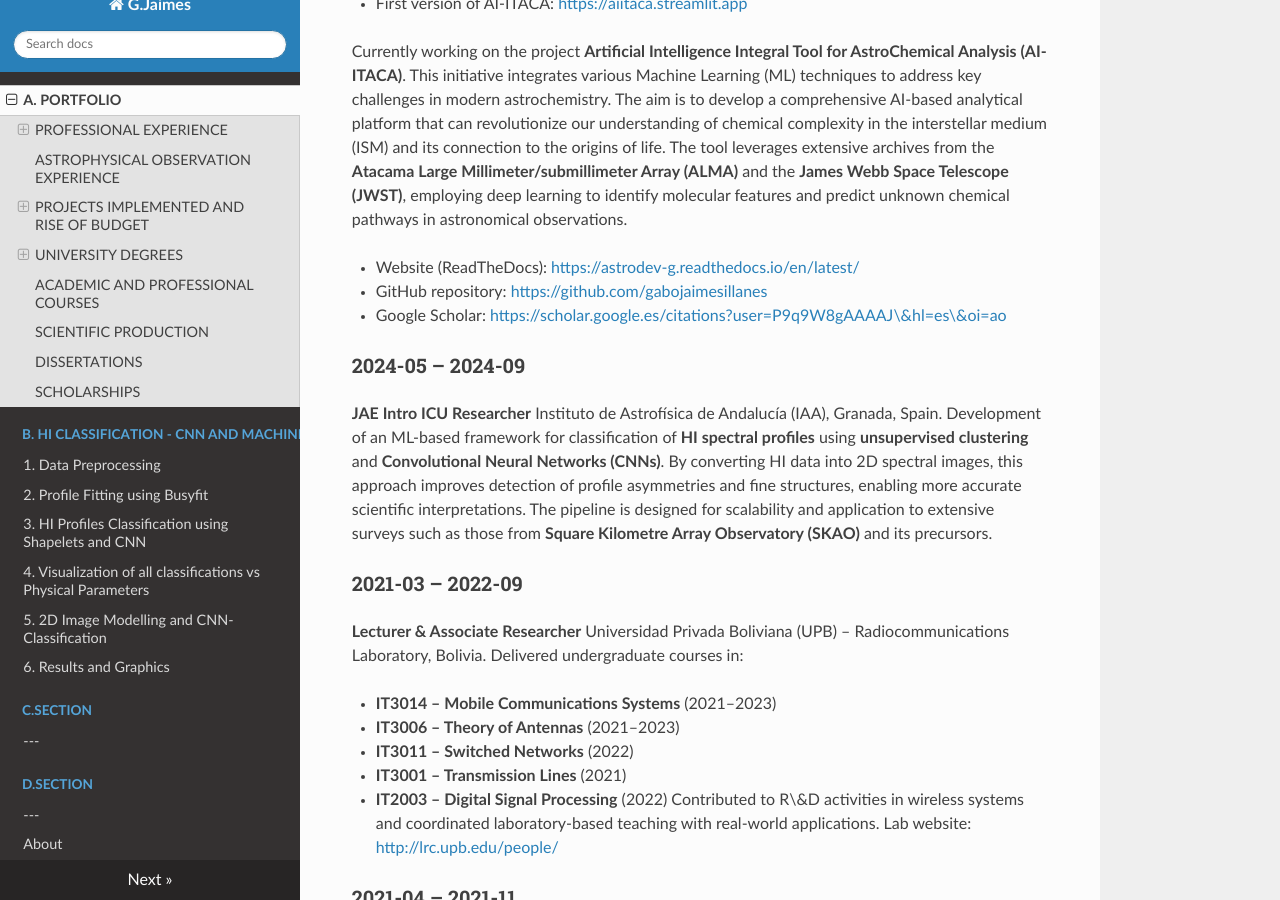
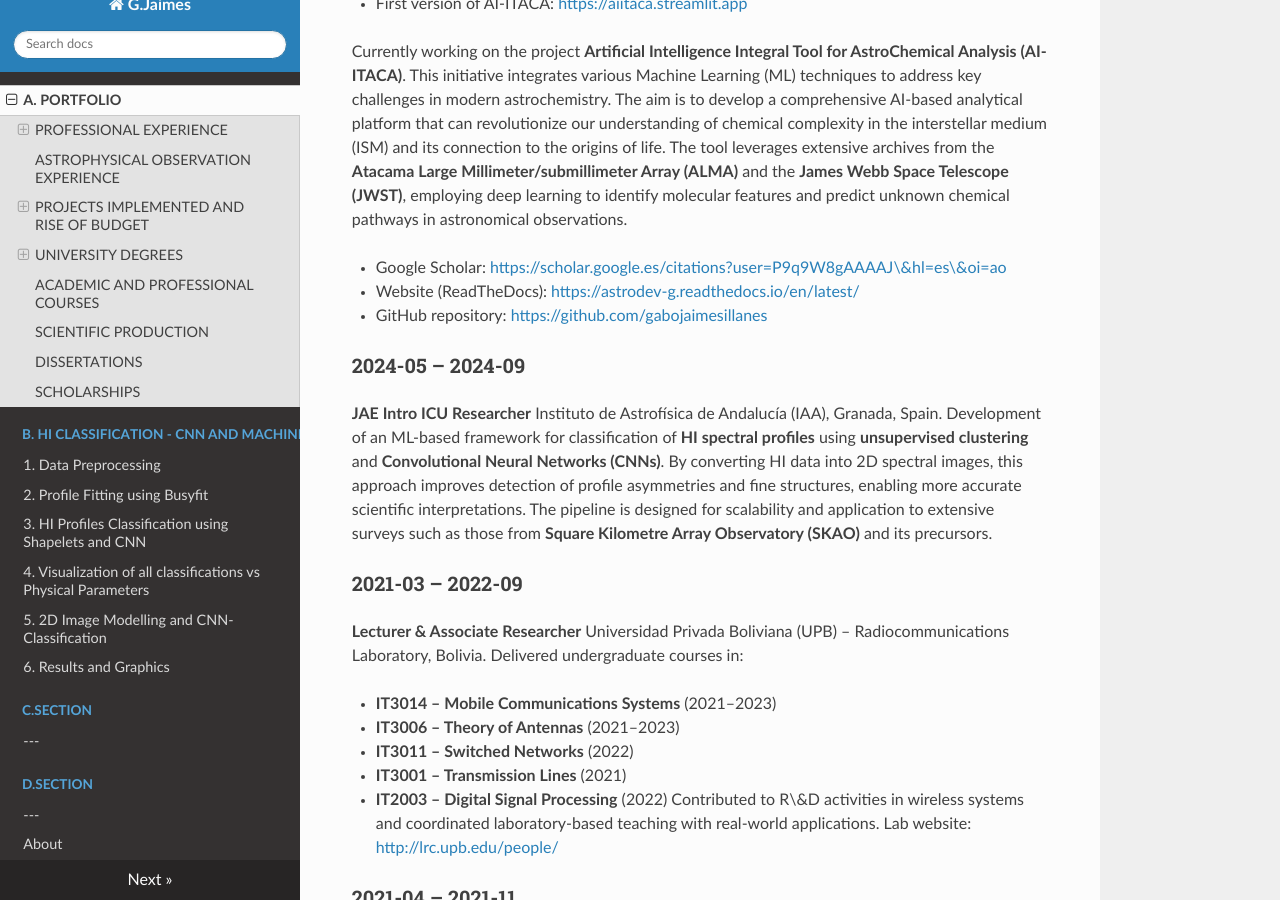
Before and after one commit to gabojaimesillanes/g.jaimes.illanes, an MkDocs documentation site: the page built from docs/portfolio.md, in a window 1280 px wide and 900 px high, scrolled down 1167 px. Built offline with MkDocs 1.6.1, drawn with Linux system fonts in a browser that asks for light colours; nearby versions of some CDN libraries.

```diff
--- a/docs/portfolio.md
+++ b/docs/portfolio.md
@@ -24,9 +24,9 @@ The TFC contract is supported by the **Momentum Program**, an initiative by the
 
 Currently working on the project **Artificial Intelligence Integral Tool for AstroChemical Analysis (AI-ITACA)**. This initiative integrates various Machine Learning (ML) techniques to address key challenges in modern astrochemistry. The aim is to develop a comprehensive AI-based analytical platform that can revolutionize our understanding of chemical complexity in the interstellar medium (ISM) and its connection to the origins of life. The tool leverages extensive archives from the **Atacama Large Millimeter/submillimeter Array (ALMA)** and the **James Webb Space Telescope (JWST)**, employing deep learning to identify molecular features and predict unknown chemical pathways in astronomical observations.
 
+* Google Scholar: [https://scholar.google.es/citations?user=P9q9W8gAAAAJ\&hl=es\&oi=ao](https://scholar.google.es/citations?user=P9q9W8gAAAAJ&hl=es&oi=ao)
 * Website (ReadTheDocs): [https://astrodev-g.readthedocs.io/en/latest/](https://astrodev-g.readthedocs.io/en/latest/)
 * GitHub repository: [https://github.com/gabojaimesillanes](https://github.com/gabojaimesillanes)
-* Google Scholar: [https://scholar.google.es/citations?user=P9q9W8gAAAAJ\&hl=es\&oi=ao](https://scholar.google.es/citations?user=P9q9W8gAAAAJ&hl=es&oi=ao)
 
 ### 2024-05 – 2024-09
 
```
